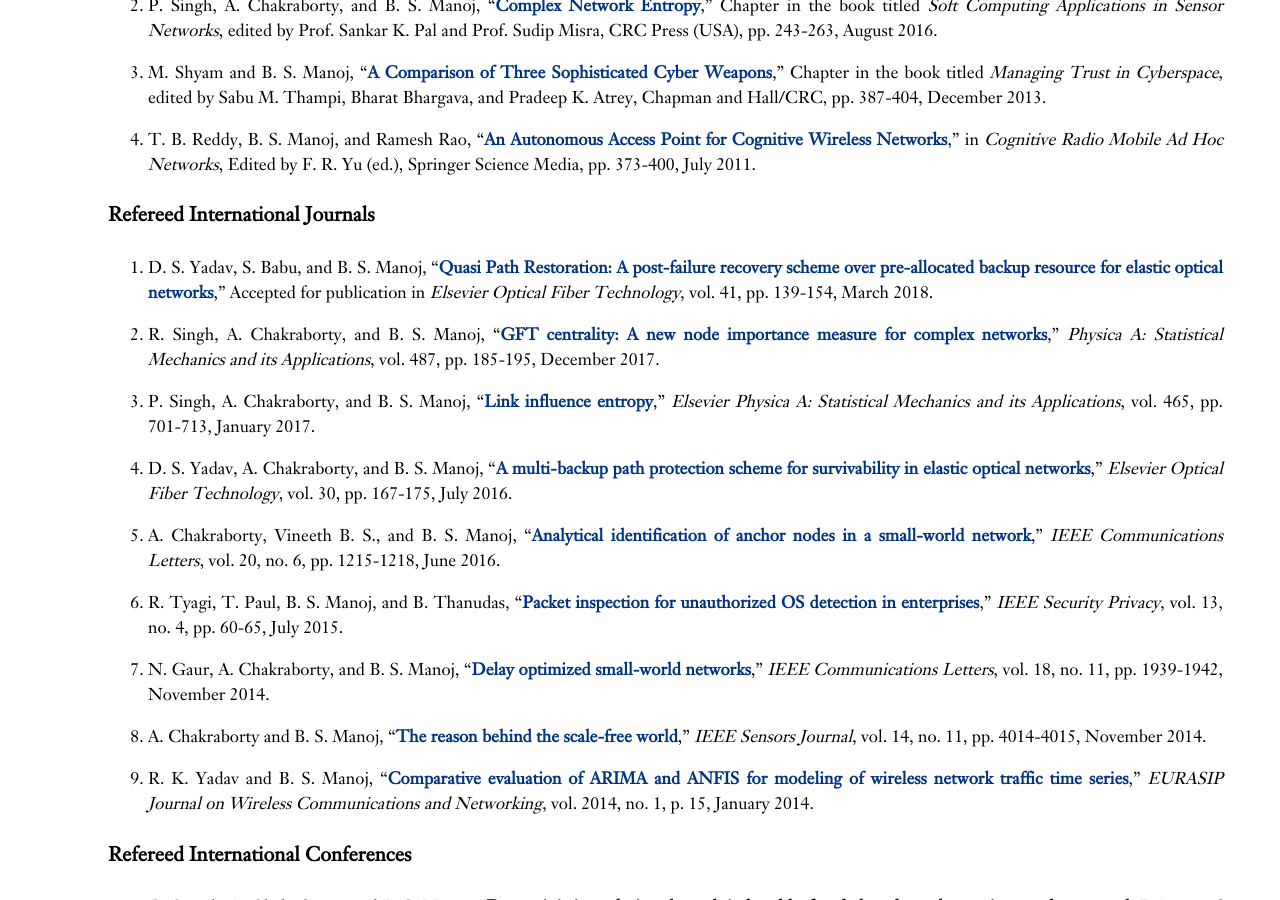
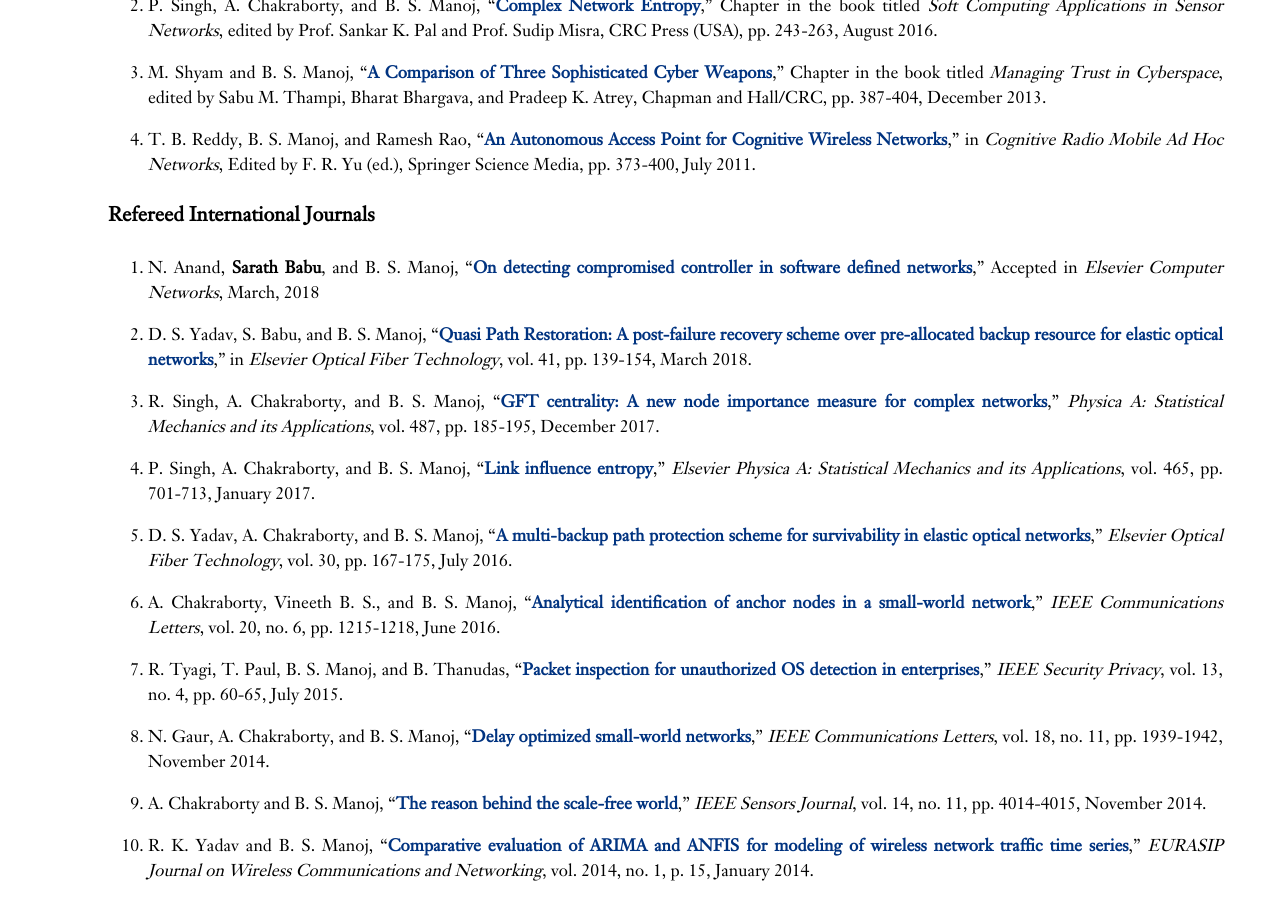
Before and after one commit to iist-sysnet/iist-sysnet.github.io, a Jekyll site: the page built from publications.md, in a window 1280 px wide and 900 px high, scrolled down 450 px. Built offline with Jekyll 4.4.1, drawn with Linux system fonts in a browser that asks for light colours.

Commit message:
Commit 28_03_2018

```diff
--- a/_layouts/default.html
+++ b/_layouts/default.html
@@ -38,7 +38,7 @@
 	<div id="recentarticle">
 	<h4>Recent Updates</h4>
 	<ul>
-	<li>Our paper "<i>Quasi Path Restoration: A post-failure recovery scheme over pre-allocated backup resource for elastic optical networks</i>" got accepted in Elsevier Journal of Optical Fiber Technology, 2018</li><br>
+	<li>Our paper "<i><a href="https://doi.org/10.1016/j.comnet.2018.03.021" target="_blank">On detecting compromised controller in software defined networks,</a></i>" got accepted in Elsevier Journal of Computer Networks, March 2018</li><br>
 	<li>Our paper "<i>Deterministic evolution through indexed leaf node based attachment in complex networks</i>" got accepted in NCC 2018.</li><br>
 	<li>Our paper "<i>A Machine Learning Approach for Detecting DoS Attacks in SDN Switches</i>" got accepted in NCC 2018.</li><br>
 	<li><a href="https://github.com/iist-sysnet/UDTNSim" target="_blank">Urban DTN Simulator UDTNSim-0.1 released.</a></li><br>
--- a/publications.md
+++ b/publications.md
@@ -35,9 +35,11 @@
 
 #### Refereed International Journals
 
+1. N. Anand, **Sarath Babu**, and B. S. Manoj, "[**On detecting compromised controller in software defined networks**](https://doi.org/10.1016/j.comnet.2018.03.021){:target="_blank"}," Accepted in *Elsevier Computer Networks*, March, 2018
+
 1. D. S. Yadav, S. Babu, and B. S. Manoj, "[**Quasi Path Restoration: A post-failure recovery scheme over
 pre-allocated backup resource for elastic optical networks**](https://doi.org/10.1016/j.yofte.2018.01.011){:target="_blank"},"
- Accepted for publication in *Elsevier Optical Fiber Technology*, vol. 41, pp. 139-154, March 2018.
+in *Elsevier Optical Fiber Technology*, vol. 41, pp. 139-154, March 2018.
 
 1. R. Singh, A. Chakraborty, and B. S. Manoj, "[**GFT centrality: A new node importance measure for complex networks**](
 https://doi.org/10.1016/j.physa.2017.06.018){:target="_blank"}," *Physica A: Statistical Mechanics and its
```
